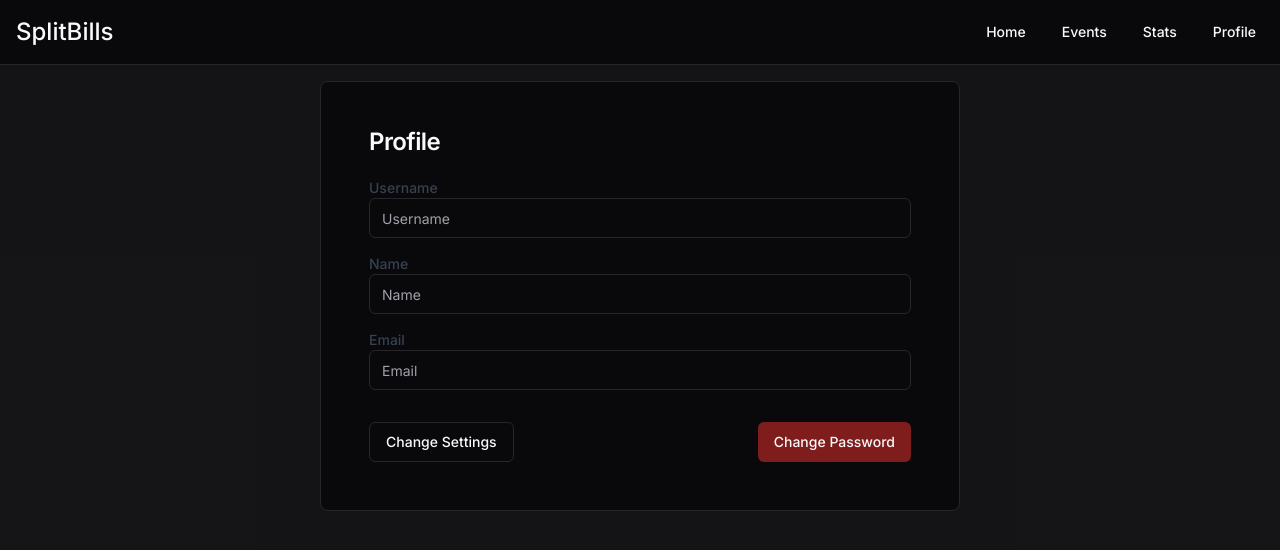
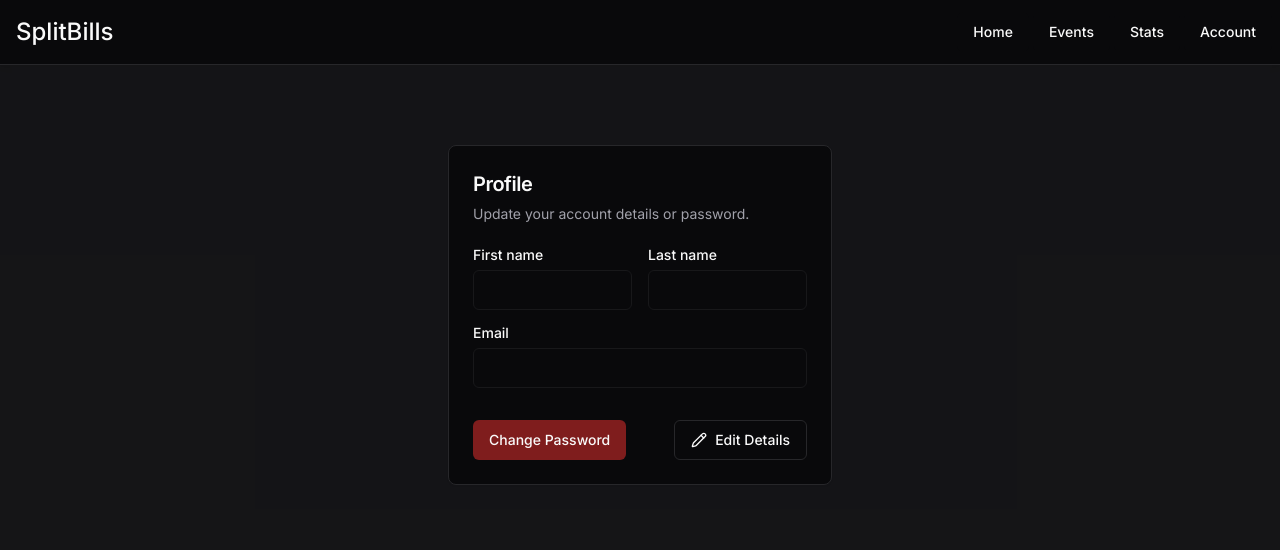
Before and after one commit to split-bills/splitbills-app, a Next.js app: page /profile in a window 1280 px wide. Shown: the top 550 px of the page. Built offline with nearby package versions, Linux system fonts and the light colour scheme; no server answers.

Commit message:
update profile page

```diff
--- a/components/Navbar.tsx
+++ b/components/Navbar.tsx
@@ -1,54 +1,82 @@
-import Link from "next/link"
+import Link from "next/link";
 import {
   NavigationMenu,
   NavigationMenuContent,
-    NavigationMenuIndicator,
   NavigationMenuItem,
   NavigationMenuLink,
   NavigationMenuList,
   NavigationMenuTrigger,
-    NavigationMenuViewport,
   navigationMenuTriggerStyle,
-} from "@/components/ui/navigation-menu"
+} from "@/components/ui/navigation-menu";
+import {
+  DropdownMenu,
+  DropdownMenuContent,
+  DropdownMenuItem,
+  DropdownMenuLabel,
+  DropdownMenuSeparator,
+  DropdownMenuTrigger,
+} from "@/components/ui/dropdown-menu";
+import { User, LogOut } from "lucide-react";
 
 const Navbar = () => {
   return (
     <div className="p-2 flex flex-row justify-between items-center shadow-md">
-            <p className='text-2xl font-medium m-2'>SplitBills</p>
+      <p className="text-2xl font-medium m-2">SplitBills</p>
       <NavigationMenu className="">
         <NavigationMenuList>
           <NavigationMenuItem>
             <Link href="/" legacyBehavior passHref>
-                            <NavigationMenuLink className={`${navigationMenuTriggerStyle()} text-[16px] font-medium`}>
+              <NavigationMenuLink
+                className={`${navigationMenuTriggerStyle()} text-[16px] font-medium`}
+              >
                 Home
               </NavigationMenuLink>
             </Link>
           </NavigationMenuItem>
           <NavigationMenuItem>
             <Link href="/events" legacyBehavior passHref>
-                            <NavigationMenuLink className={`${navigationMenuTriggerStyle()} text-[16px] font-medium`}>
+              <NavigationMenuLink
+                className={`${navigationMenuTriggerStyle()} text-[16px] font-medium`}
+              >
                 Events
               </NavigationMenuLink>
             </Link>
           </NavigationMenuItem>
           <NavigationMenuItem>
             <Link href="/stats" legacyBehavior passHref>
-                            <NavigationMenuLink className={`${navigationMenuTriggerStyle()} text-[16px] font-medium`}>
+              <NavigationMenuLink
+                className={`${navigationMenuTriggerStyle()} text-[16px] font-medium`}
+              >
                 Stats
               </NavigationMenuLink>
             </Link>
           </NavigationMenuItem>
           <NavigationMenuItem>
+            <DropdownMenu>
+              <NavigationMenuLink
+                className={`${navigationMenuTriggerStyle()} text-[16px] font-medium`}
+              >
+                <DropdownMenuTrigger className="">Account</DropdownMenuTrigger>
+              </NavigationMenuLink>
+              <DropdownMenuContent>
                 <Link href="/profile" legacyBehavior passHref>
-                            <NavigationMenuLink className={`${navigationMenuTriggerStyle()} text-[16px] font-medium`}>
+                  <DropdownMenuItem>
+                    <User className="mr-2 h-4 w-4" />
                     Profile
-                            </NavigationMenuLink>
+                  </DropdownMenuItem>
                 </Link>
+                <DropdownMenuSeparator />
+                <DropdownMenuItem>
+                  <LogOut className="mr-2 h-4 w-4" />
+                  Logout
+                </DropdownMenuItem>
+              </DropdownMenuContent>
+            </DropdownMenu>
           </NavigationMenuItem>
         </NavigationMenuList>
       </NavigationMenu>
     </div>
-    )
-}
+  );
+};
 
-export default Navbar
+export default Navbar;
--- a/components/profile/ProfileCard.tsx
+++ b/components/profile/ProfileCard.tsx
@@ -1,39 +1,148 @@
-import { Button } from "@/components/ui/button"
-import { Card, CardContent, CardHeader, CardTitle } from "@/components/ui/card"
-import { Input } from "@/components/ui/input"
+"use client";
+
+import { useEffect, useState } from "react";
+import axios from "axios";
+import { Button } from "@/components/ui/button";
+import {
+  Card,
+  CardContent,
+  CardHeader,
+  CardTitle,
+  CardDescription,
+} from "@/components/ui/card";
+import {
+  Dialog,
+  DialogContent,
+  DialogDescription,
+  DialogHeader,
+  DialogTitle,
+  DialogTrigger,
+} from "@/components/ui/dialog";
+
+import { Input } from "@/components/ui/input";
+import { Label } from "@/components/ui/label";
+import { Pencil } from "lucide-react";
+
+interface ProfileDetails {
+  first_name: string;
+  last_name: string;
+  email: string;
+}
 
 const ProfileCard = () => {
+  const [details, setDetails] = useState<ProfileDetails>({
+    first_name: "",
+    last_name: "",
+    email: "",
+  });
+  const [isEditable, setIsEditable] = useState(false);
+
+  useEffect(() => {
+    const fetchDetails = async () => {
+      try {
+        const response = await axios.get(
+          "http://localhost:8080/profile/details",
+          { withCredentials: true }
+        );
+        setDetails(response.data);
+      } catch (err: any) {
+        console.error("Error fetching Details:", err);
+        if (err.response && err.response.status === 401) {
+          window.location.href = "/login";
+        }
+      }
+    };
+    fetchDetails();
+  }, []);
+
+  const handleToggleEdit = () => {
+    setIsEditable(!isEditable);
+  };
+
+  const handleChange = (e: React.ChangeEvent<HTMLInputElement>) => {
+    setDetails({ ...details, [e.target.id]: e.target.value });
+  };
+
+  const patchChanges = async () => {
+    try {
+      const response = await axios.patch(
+        "http://localhost:8080/profile/details",
+        details,
+        { withCredentials: true }
+      );
+      console.log(response.data);
+      setIsEditable(false);
+    } catch (err: any) {
+      console.error("Error posting Details:", err);
+    }
+  };
+
   return (
-    <Card className="w-[40rem] p-6">
+    <Card className="mx-auto max-w-sm self-center m-16">
       <CardHeader>
-        <CardTitle>Profile</CardTitle>
+        <CardTitle className="text-xl">Profile</CardTitle>
+        <CardDescription>
+          Update your account details or password.
+        </CardDescription>
       </CardHeader>
-      <CardContent className="grid grid-cols-1 gap-4">
-        <div>
-          <label className="block text-sm font-medium text-gray-700">
-            Username
-          </label>
-          <Input placeholder="Username" />
-        </div>
-        <div>
-          <label className="block text-sm font-medium text-gray-700">
-            Name
-          </label>
-          <Input placeholder="Name" />
-        </div>
-        <div>
-          <label className="block text-sm font-medium text-gray-700">
-            Email
-          </label>
-          <Input type="email" placeholder="Email" />
-        </div>
-        <div className="flex justify-between mt-4">
-          <Button variant="outline">Change Settings</Button>
-          <Button variant="destructive">Change Password</Button>
+      <CardContent>
+        <div className="grid gap-4">
+          <div className="grid grid-cols-2 gap-4">
+            <div className="grid gap-2">
+              <Label htmlFor="first-name">First name</Label>
+              <Input
+                id="first_name"
+                placeholder=""
+                value={details.first_name}
+                readOnly={!isEditable}
+                onChange={handleChange}
+                disabled={!isEditable}
+                required
+              />
+            </div>
+            <div className="grid gap-2">
+              <Label htmlFor="last-name">Last name</Label>
+              <Input
+                id="last_name"
+                placeholder=""
+                value={details.last_name}
+                readOnly={!isEditable}
+                onChange={handleChange}
+                disabled={!isEditable}
+                required
+              />
+            </div>
+          </div>
+          <div className="grid gap-2">
+            <Label htmlFor="email">Email</Label>
+            <Input
+              id="email"
+              type="email"
+              placeholder=""
+              value={details.email}
+              disabled={true}
+              required
+            />
+          </div>
+          <div className="flex justify-between mt-4">
+            <Button variant="destructive">Change Password</Button>
+            {!isEditable && (
+              <Button variant="outline" onClick={handleToggleEdit}>
+                <Pencil className="mr-2 h-4 w-4" />
+                Edit Details
+              </Button>
+            )}
+            {isEditable && (
+              <Button variant="outline" onClick={patchChanges}>
+                <Pencil className="mr-2 h-4 w-4" />
+                Save Details
+              </Button>
+            )}
+          </div>
         </div>
       </CardContent>
     </Card>
-  )
-}
+  );
+};
 
-export default ProfileCard
+export default ProfileCard;
```
Also changed, not shown: app/profile/page.tsx (+4 -4 lines). Lines whose indentation alone changed are shown as unchanged.
